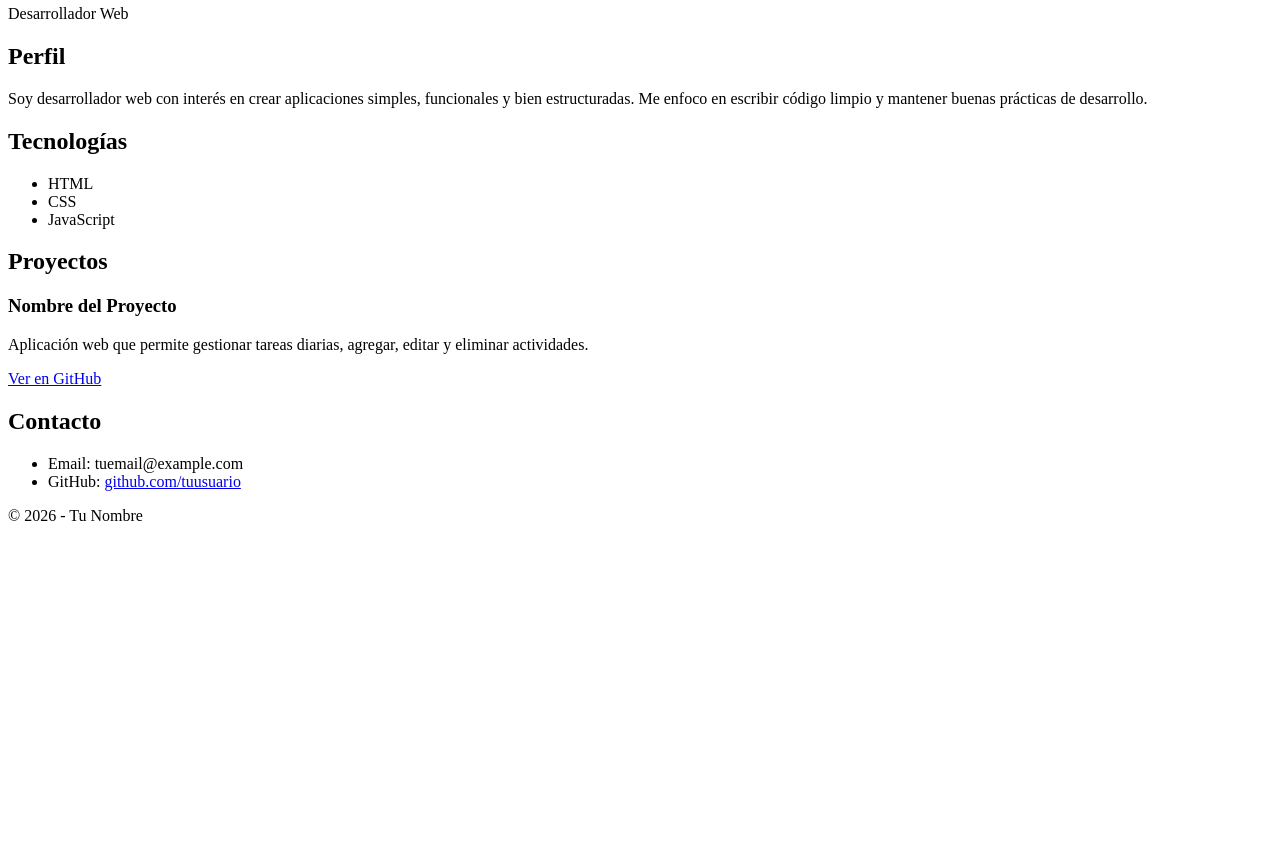
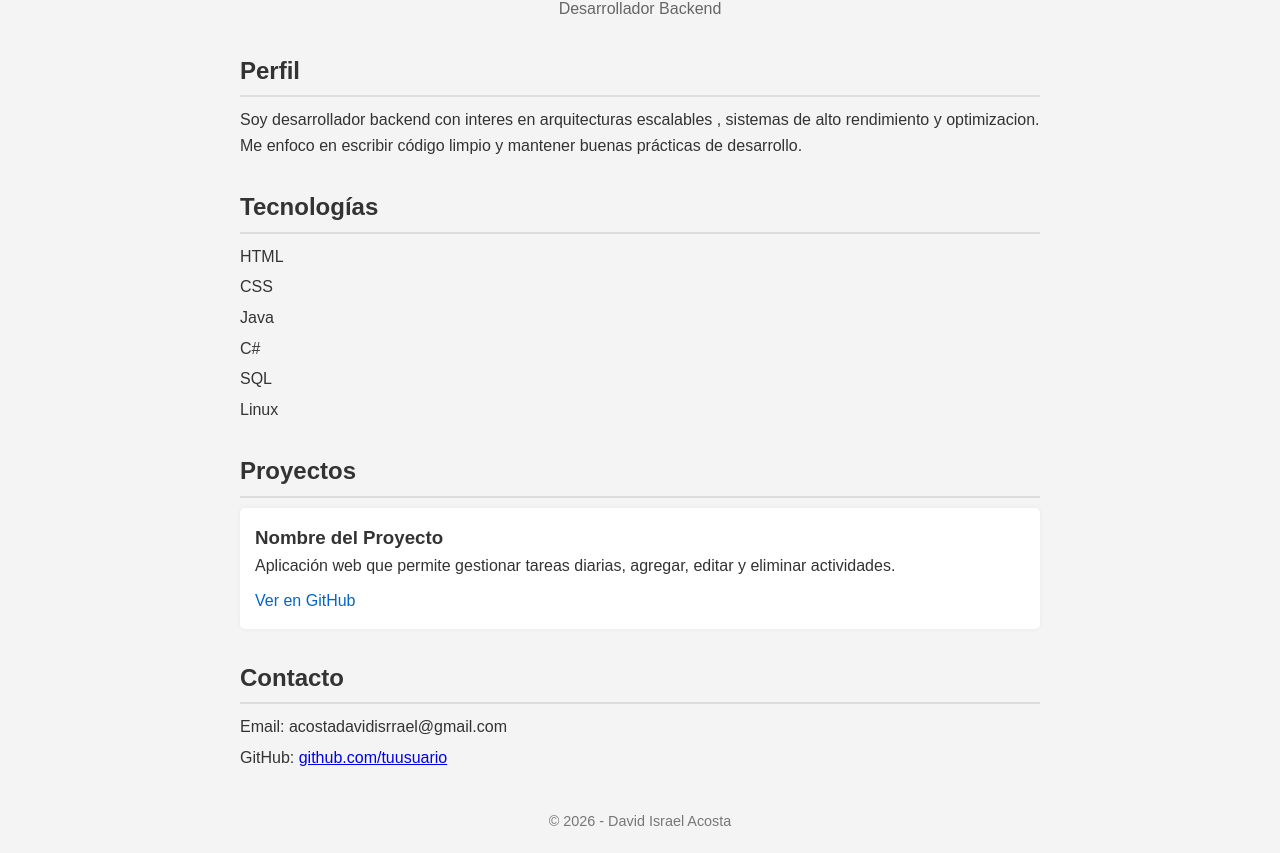
Before and after one commit to David555acosta/TallerGit, a plain HTML site: page index.html in a window 1280 px wide. Shown: the part 75-928 px from the top of the page. Before the commit the page ends 800 px from the top, so only its background shows below. Drawn offline with Linux system fonts and the light colour scheme.

Commit message:
editando estilos para subir fase 1 al repo

```diff
--- a/index.html
+++ b/index.html
@@ -1,16 +1,18 @@
 <!DOCTYPE html>
 <html lang="es">
+
 <head>
     <meta charset="UTF-8">
     <meta name="viewport" content="width=device-width, initial-scale=1.0">
-    <title>CV Técnico - Tu Nombre</title>
-    <link rel="stylesheet" href="style.css">
+    <title>CV Técnico - David</title>
+    <link rel="stylesheet" href="styles.css">
 </head>
+
 <body>
 
     <header>
-        <h1>Tu Nombre</h1>
-        <p class="subtitle">Desarrollador Web</p>
+        <h1>David Acosta</h1>
+        <p class="subtitle">Desarrollador Backend</p>
     </header>
 
     <main>
@@ -18,8 +20,9 @@
         <section id="perfil">
             <h2>Perfil</h2>
             <p>
-                Soy desarrollador web con interés en crear aplicaciones simples,
-                funcionales y bien estructuradas. Me enfoco en escribir código limpio
+                Soy desarrollador backend con interes en arquitecturas escalables ,
+                sistemas de alto rendimiento y optimizacion.
+                Me enfoco en escribir código limpio
                 y mantener buenas prácticas de desarrollo.
             </p>
         </section>
@@ -29,7 +32,11 @@
             <ul>
                 <li>HTML</li>
                 <li>CSS</li>
-                <li>JavaScript</li>
+                <li>Java</li>
+                <li>C#</li>
+                <li>SQL</li>
+                <li>Linux</li>
+
             </ul>
         </section>
 
@@ -52,10 +59,10 @@
         <section id="contacto">
             <h2>Contacto</h2>
             <ul>
-                <li>Email: tuemail@example.com</li>
+                <li>Email: acostadavidisrrael@gmail.com</li>
                 <li>
                     GitHub:
-                    <a href="https://github.com/tuusuario" target="_blank">
+                    <a href="https://github.com/David555acosta" target="_blank">
                         github.com/tuusuario
                     </a>
                 </li>
@@ -65,8 +72,9 @@
     </main>
 
     <footer>
-        <p>© 2026 - Tu Nombre</p>
+        <p>© 2026 - David Israel Acosta</p>
     </footer>
 
 </body>
+
 </html>
```
